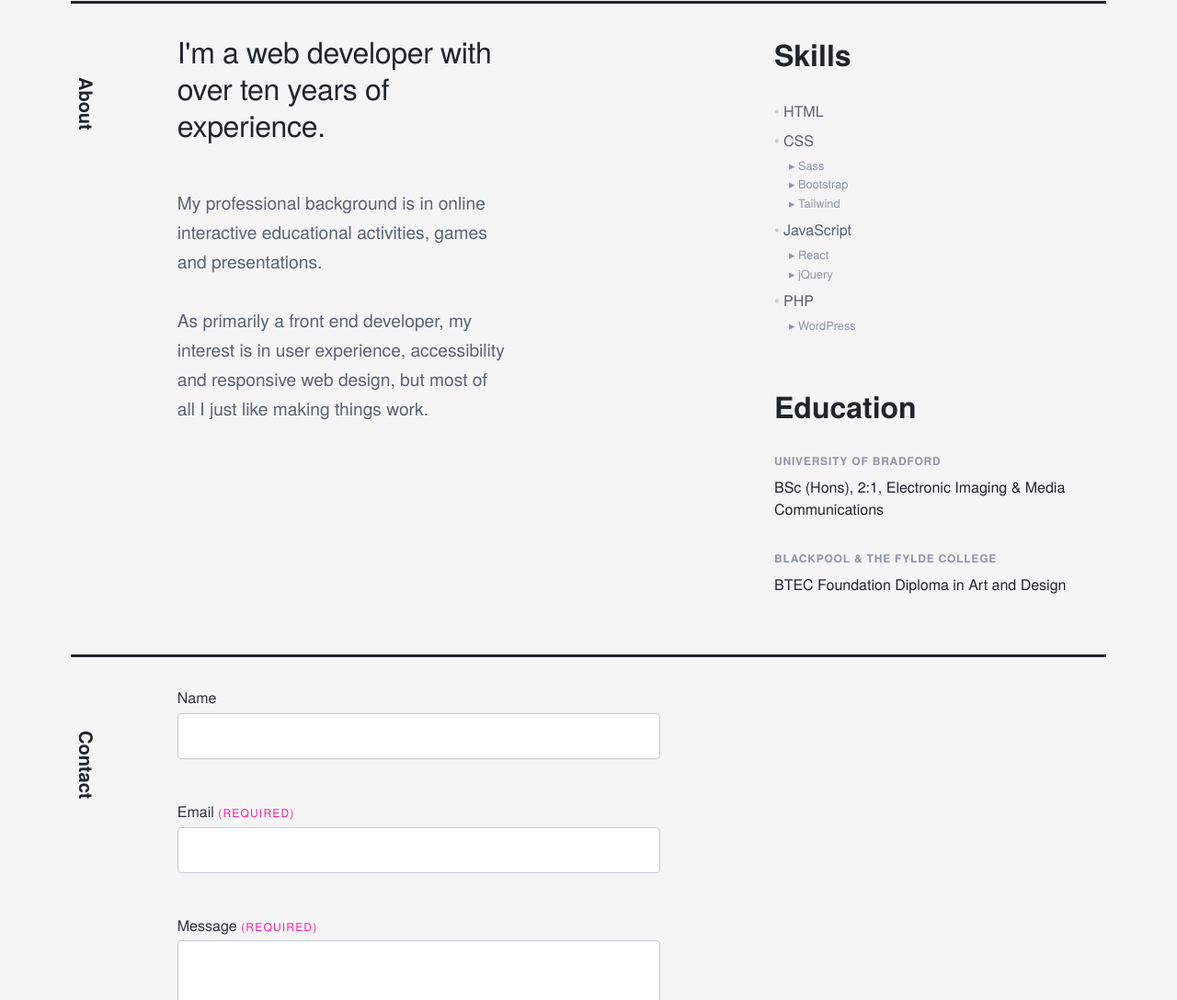
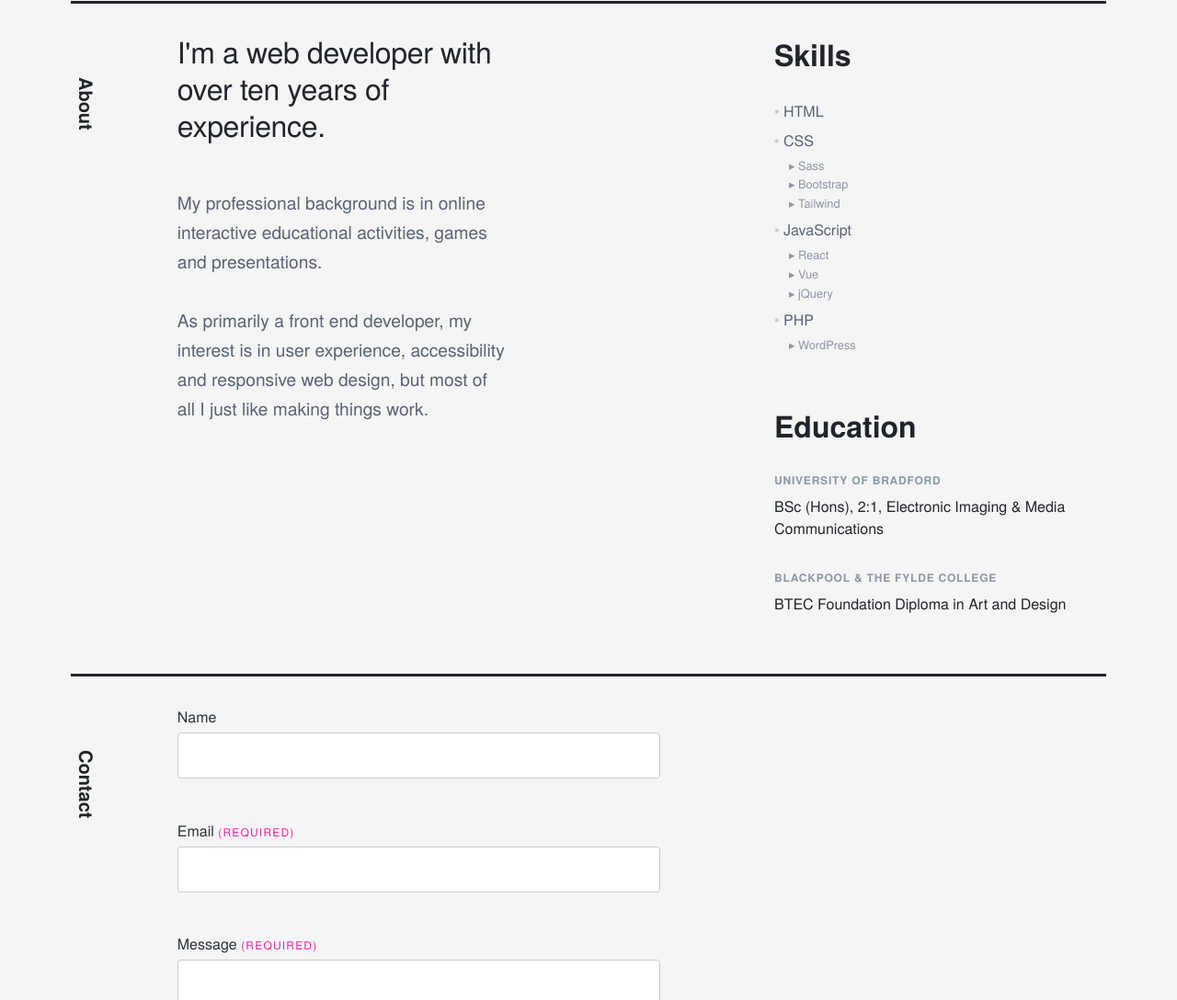
Before and after one commit to guy-blanchfield/gb-website, a website: page index.html in a window 1280 px wide. Shown: the part 4958-6046 px from the top of the page at 92% size. Drawn offline with Linux system fonts and the light colour scheme.

Commit message:
Updated skills section in index page

```diff
--- a/index.html
+++ b/index.html
@@ -431,6 +431,7 @@
               <li>JavaScript
                 <ul class="ul-nested">
                   <li>React</li>
+                  <li>Vue</li>
                   <li>jQuery</li>
                 </ul>
               </li>
```
